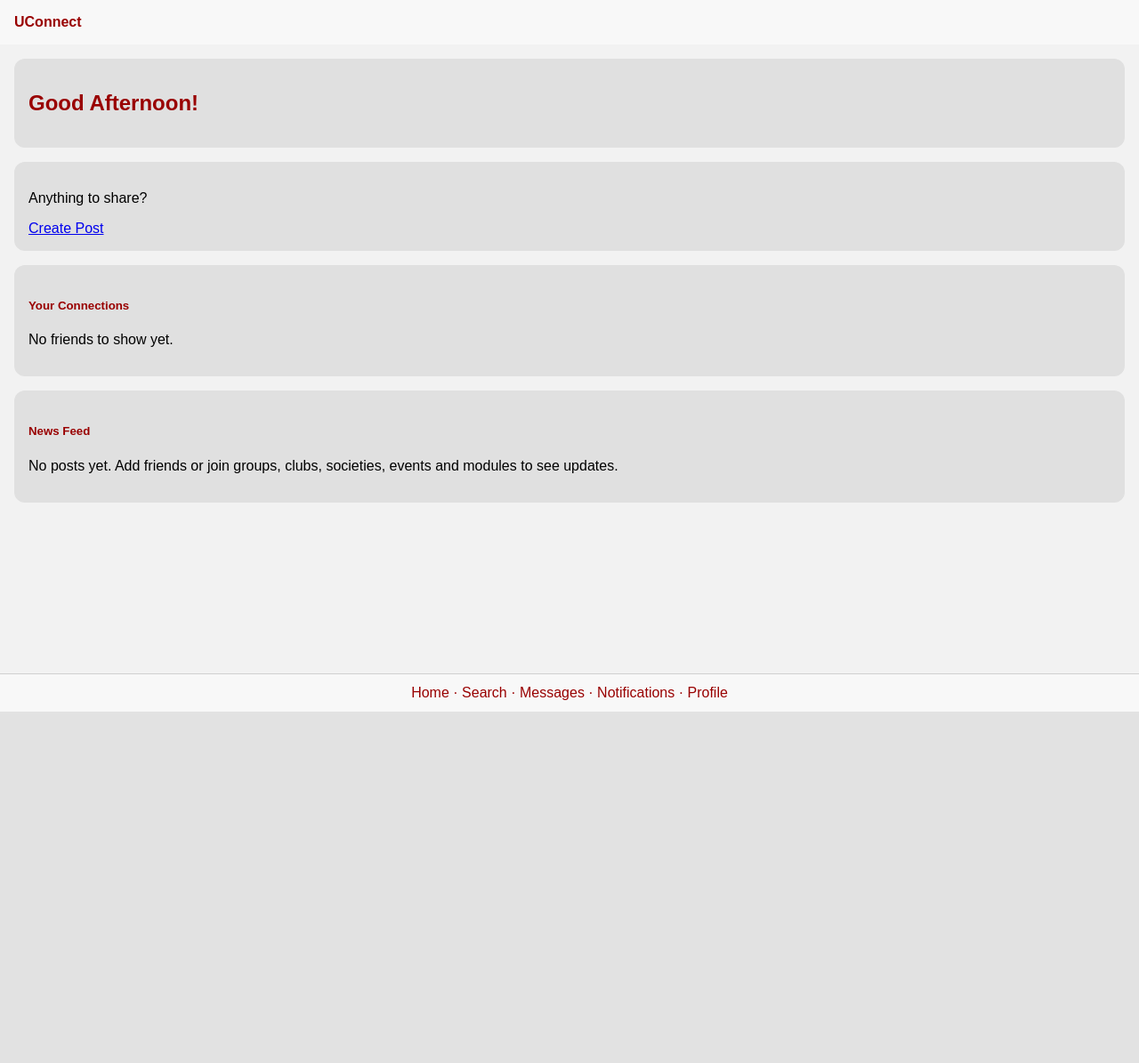
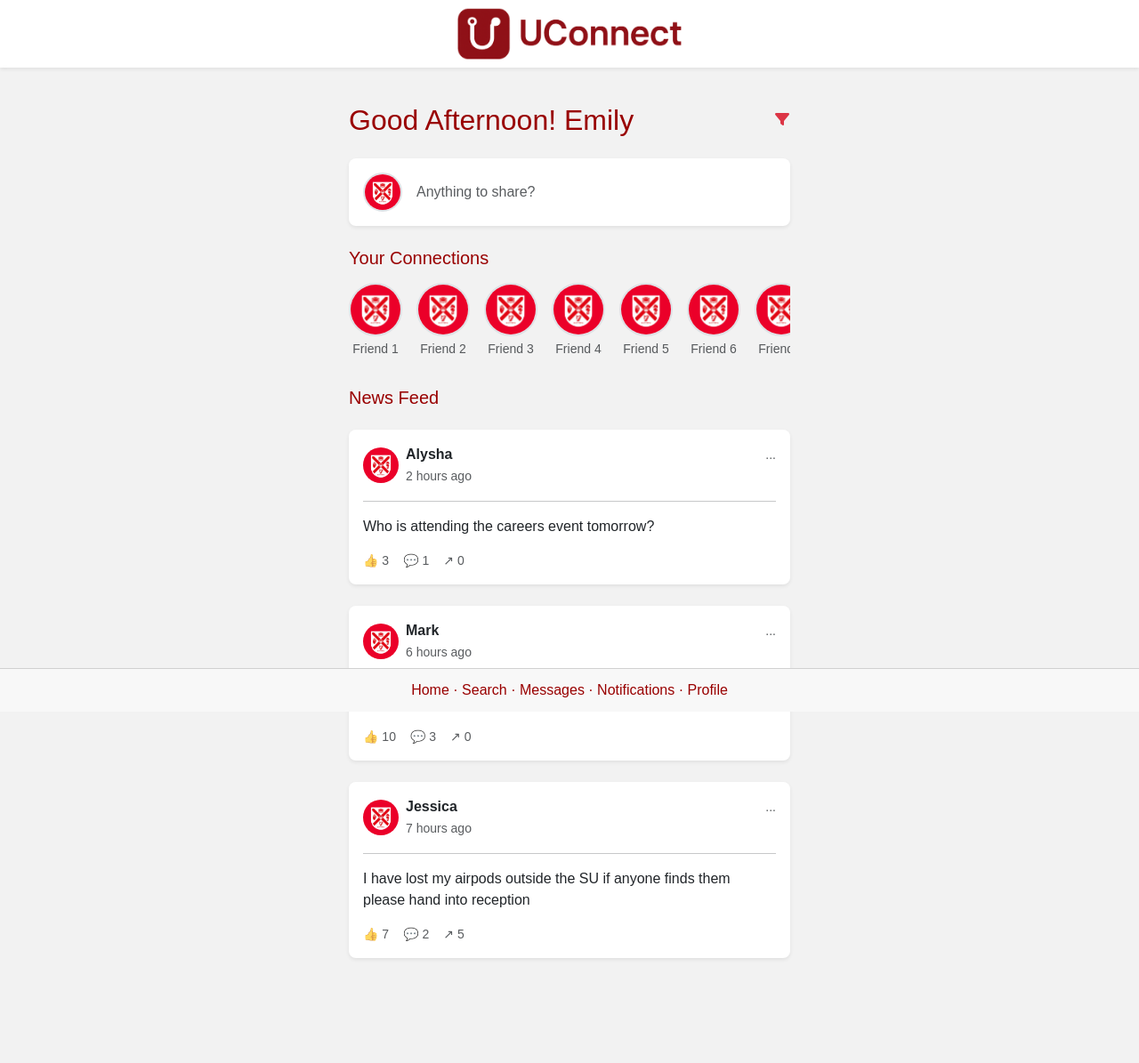
Before and after one commit to awilson119qub/CSC3023-BIT-System, a Flask app: page / in a window 1280 px wide. Shown: the whole page at 89% size. Before the commit the page ends 800 px from the top, so only its background shows below. Run offline with Flask 3, Linux system fonts and the light colour scheme; some libraries are stand-ins or nearby versions.

Commit message:
Styled newsfeed.html more like prototype incl. header logo, filter icon, placeholder avatars, scrolling friends function, news feed posts in containers and added in log in/register html and form from a previous project

```diff
--- a/app/routes.py
+++ b/app/routes.py
@@ -1,9 +1,42 @@
 from flask import render_template
+from app.forms import loginform
 
 def register_routes(app):
     @app.route('/')
     def index():
-        return render_template("newsfeed.html")
+        user = {
+            "username": "Emilyreid",
+                "firstname": "Emily",
+                "lastname": "Reid"
+                }
+        posts = [
+            {
+                'author': {'username': 'Alysha'},
+                'content': 'Who is attending the careers event tomorrow?',
+                'time_ago': '2 hours ago',
+                'likes': 3,
+                'comments': 1,
+                'shares': 0
+            },
+            {
+                'author': {'username': 'Mark'},
+                'content': 'Super happy to have achieved full marks in my exam!',
+                'time_ago': '6 hours ago',
+                'likes': 10,
+                'comments': 3,
+                'shares': 0
+            },
+            {
+                'author': {'username': 'Jessica'},
+                'content': 'I have lost my airpods outside the SU if anyone finds them please hand into reception',
+                'time_ago': '7 hours ago',
+                'likes': 7,
+                'comments': 2,
+                'shares': 5
+            }
+        ]
+
+        return render_template("newsfeed.html",user = user, posts = posts)
 
     @app.route('/search')
     def search():
@@ -20,3 +53,10 @@ def register_routes(app):
     @app.route('/profile')
     def profile():
         return render_template("profile.html")
+
+    @app.route('/login', methods=['GET', 'POST'])
+    def login():
+        form = loginform()
+        if form.validate_on_submit():
+            print('form submitted')
+        return render_template("login.html", form = form)
--- a/app/static/css/styles.css
+++ b/app/static/css/styles.css
@@ -1,3 +1,5 @@
+/* Background */
+
 body {
     background-color: #f2f2f2;
     color: #000000;
@@ -33,13 +35,6 @@ h2, h3, h4, h5 {
 
 /* Cards Containing Text */
 
-.container {
-    background-color: #E0E0E0;
-    border-radius: 12px;
-    padding: 16px;
-    margin-bottom: 16px;
-}
-
 /* Footer */
 
 .bottom-nav {
--- a/app/templates/base.html
+++ b/app/templates/base.html
@@ -3,6 +3,12 @@
 <head>
     <meta charset="UTF-8">
     <title>UConnect</title>
+
+    <!-- Upload Bootstrap -->
+    <link href="https://cdn.jsdelivr.net/npm/bootstrap@5.3.3/dist/css/bootstrap.min.css" rel="stylesheet">
+
+    <!-- Upload Font Awesome -->
+<link rel="stylesheet" href="https://cdnjs.cloudflare.com/ajax/libs/font-awesome/6.5.1/css/all.min.css">
 
     <!-- styles.css -->
     <link href="{{ url_for('static', filename='css/styles.css') }}" rel="stylesheet" type="text/css">
@@ -10,7 +16,15 @@
 <body>
 
     <!-- Header -->
-    <header>UConnect</header>
+    <header class="bg-white shadow-sm py-2">
+    <div class="container text-center">
+
+        <img src="{{ url_for('static', filename='image/uconnectlogo.png') }}"
+             alt="UConnect Logo"
+             style="height:60px; object-fit:contain;">
+
+    </div>
+</header>
 
     <!-- Main -->
     <main>
--- a/app/templates/newsfeed.html
+++ b/app/templates/newsfeed.html
@@ -1,81 +1,122 @@
 {% extends "base.html" %}
 
 {% block app_content %}
-    <!-- Welcome Message -->
-    <div class="container my-4">
-        <h2>Good Afternoon!</h2>
+
+<div class="container" style="max-width: 520px;">
+
+    <!-- Welcome -->
+<div class="d-flex justify-content-between align-items-center my-4">
+
+    <h2 class="mb-0">Good Afternoon! {{ user.firstname }}</h2>
+
+    <!-- Filter Button Placeholder -->
+    <button class="btn btn-link text-danger p-0">
+    <i class="fa-solid fa-filter"></i>
+    </button>
+
 </div>
 
     <!-- Anything to share? -->
-    <div class="container mb-4">
-        <div class="bg-light p-3 rounded shadow-sm">
-            <div class="d-flex align-items-center">
-                <div class="flex-grow-1">
-                    <p class="mb-1 text-muted">Anything to share?</p>
-                    <!-- NOT A REAL FORM YET - JUST BASIC TO GET STARTED -->
-                    <a href="#" class="btn btn-sm btn-outline-secondary">
-                        Create Post
-                    </a>
+<div class="mb-4">
+  <a href="#" class="text-decoration-none">
+    <div class="card border-0 shadow-sm rounded-3">
+      <div class="card-body">
+        <div class="d-flex align-items-center gap-3">
+
+          <div class="rounded-circle border border-2"
+               style="width:44px; height:44px; border-color:#990000;">
+            <img src="{{ url_for('static', filename='image/avatarplaceholder.jpg') }}"
+                 class="rounded-circle"
+                 style="width:100%; height:100%; object-fit:cover;"
+                 alt="You">
+          </div>
+
+          <div class="text-muted">Anything to share?</div>
+
         </div>
       </div>
     </div>
+  </a>
 </div>
 
-    <!-- Stories Scrolling Row - WONT SCROLL YET -->
-    <div class="container mb-4">
+    <!-- Stories Scrolling Row -->
+<div class="mb-4">
     <h5 class="mb-3">Your Connections</h5>
 
-        {% if stories and stories|length > 0 %}
-            <div class="d-flex flex-wrap gap-2">
-                {% for person in stories %}
-                    <div class="bg-light p-2 rounded shadow-sm">
-                        <small><strong>{{ person.name }}</strong></small><br>
-                        <small class="text-muted">{{ person.course }}</small>
+    <div class="d-flex gap-3 overflow-auto pb-2">
+
+        {% for i in range(1, 15) %}
+            <div class="flex-shrink-0 text-center">
+
+                <!-- Avatar Circle Placeholders -->
+                <div class="rounded-circle border border-2"
+                     style="width:60px; height:60px; border-color:#990000;">
+                    <img src="{{ url_for('static', filename='image/avatarplaceholder.jpg') }}"
+                         class="rounded-circle"
+                         style="width:100%; height:100%; object-fit:cover;"
+                         alt="Friend">
+                </div>
+
+                <!-- Name placeholder -->
+                <small class="d-block mt-1 text-muted">Friend {{ i }}</small>
+
             </div>
         {% endfor %}
+
     </div>
-        {% else %}
-            <p class="text-muted">No friends to show yet.</p>
-        {% endif %}
 </div>
 
     <!-- NewsFeed -->
-    <div class="container mb-5">
-        <h5 class="mb-3">News Feed</h5>
+    <div class="mb-5">
+        <h5 class="mb-4">News Feed</h5>
 
         {% if posts and posts|length > 0 %}
             {% for post in posts %}
-                <div class="bg-light p-4 rounded shadow-sm mb-4">
-                    <div class="d-flex justify-content-between">
+                <div class="card mb-4 border-0 shadow-sm rounded-3">
+                    <div class="card-body">
+
+                        <div class="d-flex justify-content-between align-items-start">
+
+    <div class="d-flex gap-2 align-items-center">
+
+        <!-- Avatar Placeholder -->
+        <img src="{{ url_for('static', filename='image/avatarplaceholder.jpg') }}"
+             class="rounded-circle"
+             style="width:40px; height:40px; object-fit:cover;"
+             alt="Avatar">
+
+        <!-- User Name + Time Ago -->
         <div>
-                            <strong>{{ post.author_name }}</strong><br>
+            <strong>{{ post.author.username }}</strong><br>
             <small class="text-muted">{{ post.time_ago }}</small>
         </div>
+
+    </div>
+
     <div>
         <small class="text-muted">...</small>
     </div>
+
 </div>
 
                         <hr>
 
-                    {% if post.title %}
-                        <h6 class="mb-2">{{ post.title }}</h6>
-                    {% endif %}
-
                         <p class="mb-3">{{ post.content }}</p>
 
-                    <!-- Like, Comment & Share engagement row - WILL TURN INTO REAL BUTTONS LATER -->
                         <div class="d-flex gap-3 text-muted">
                             <small>👍 {{ post.likes }}</small>
                             <small>💬 {{ post.comments }}</small>
                             <small>↗ {{ post.shares }}</small>
                         </div>
+
+                    </div>
                 </div>
             {% endfor %}
         {% else %}
-            <p class="text-muted">
-                No posts yet. Add friends or join groups, clubs, societies, events and modules to see updates.
-            </p>
+            <p class="text-muted">No posts yet.</p>
         {% endif %}
     </div>
+
+</div>
+
 {% endblock %}
--- a/requirements.txt
+++ b/requirements.txt
@@ -1,2 +1,3 @@
 Flask==3.0.3
+Flask-WTF==1.2.2
 python-dotenv==1.0.1
```
Also changed, not shown: app/forms.py (added, +10 -0 lines), app/templates/login.html (added, +71 -0 lines), app/static/image/avatarplaceholder.jpg (added), app/static/image/uconnectlogo.png (added). Lines whose indentation alone changed are shown as unchanged.
